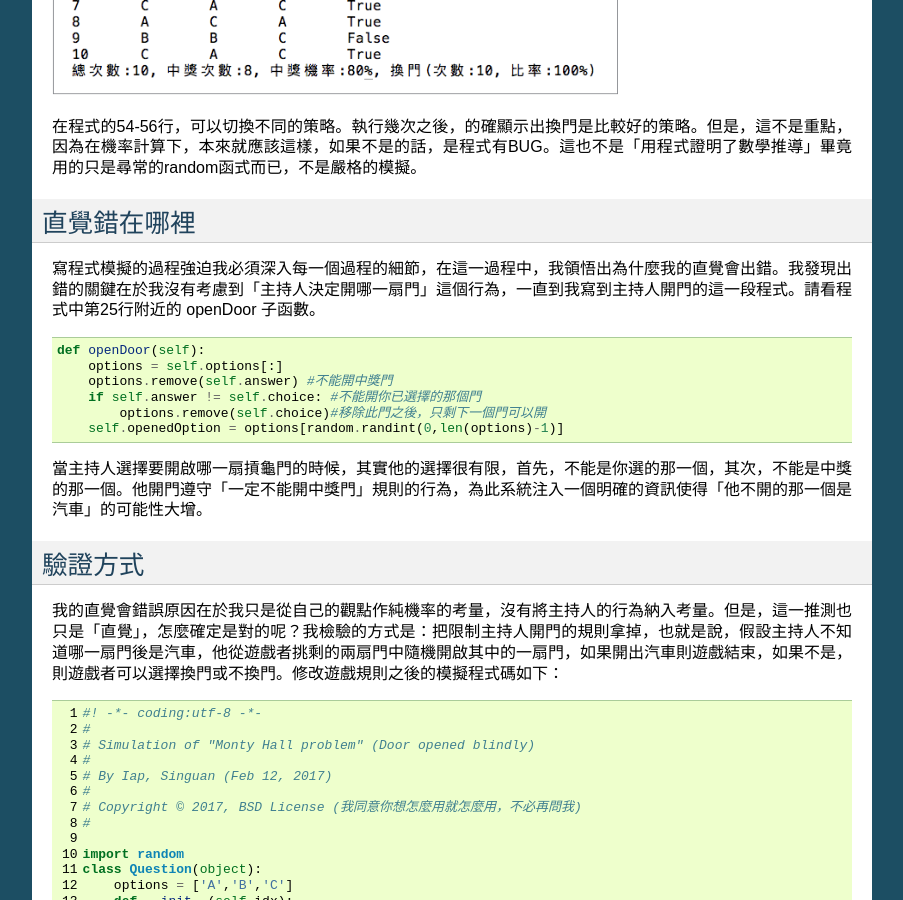
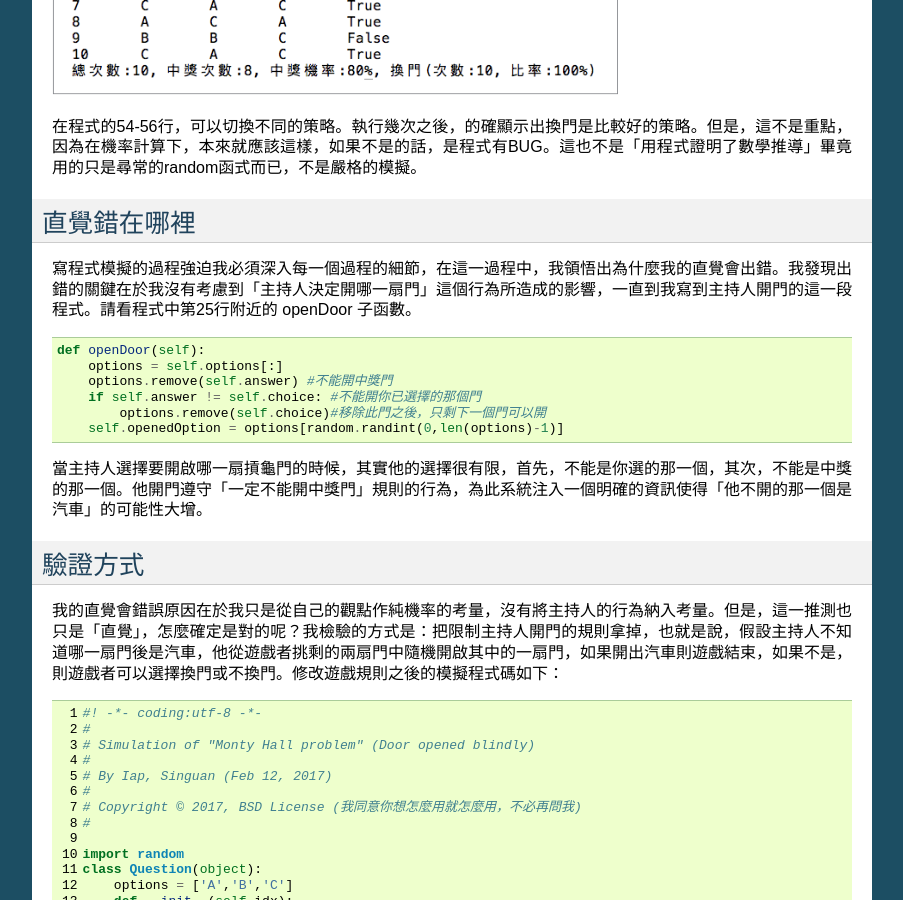
Before and after one commit to iapyeh/iapyeh, a Sphinx documentation site: the page built from docs/blogs/MontyHallProblem.rst, in a window 1280 px wide and 900 px high, scrolled down 1861 px. Shown: the whole window, without its empty margins (198-1101 px from the left). Built offline with Sphinx 7.4.7, drawn with Linux system fonts in a browser that asks for light colours.

Commit message:
Google Docs reST Editor@2017-2-13 17:49:37

```diff
--- a/docs/blogs/MontyHallProblem.rst
+++ b/docs/blogs/MontyHallProblem.rst
@@ -105,7 +105,7 @@
 直覺錯在哪裡
 ============
 
-寫程式模擬的過程強迫我必須深入每一個過程的細節，在這一過程中，我領悟出為什麼我的直覺會出錯。我發現出錯的關鍵在於我沒有考慮到「主持人決定開哪一扇門」這個行為，一直到我寫到主持人開門的這一段程式。請看程式中第25行附近的 openDoor 子函數。
+寫程式模擬的過程強迫我必須深入每一個過程的細節，在這一過程中，我領悟出為什麼我的直覺會出錯。我發現出錯的關鍵在於我沒有考慮到「主持人決定開哪一扇門」這個行為所造成的影響，一直到我寫到主持人開門的這一段程式。請看程式中第25行附近的 openDoor 子函數。
 
 .. code:: python
 
```
